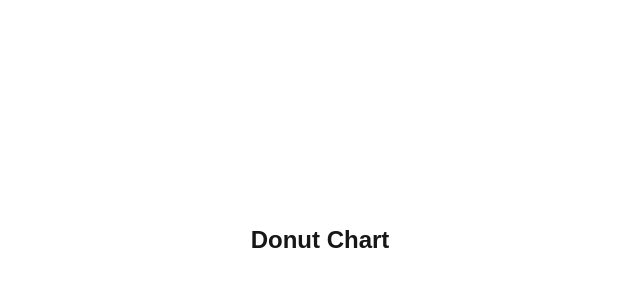
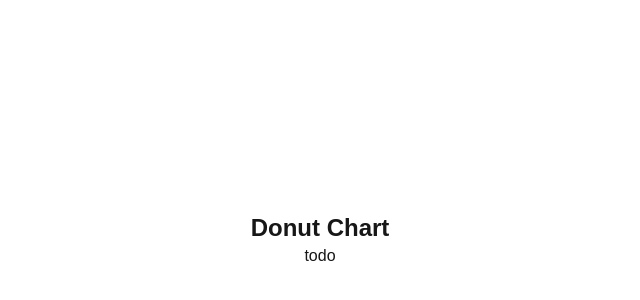
Before and after one commit to YaronVansteenkiste/VansteenkisteYaron_hybrid_topic, a Next.js app: page / in a window 1280 px wide. Shown: the part 160-460 px from the top of the page, without its empty margins (320-960 px from the left). Built offline with nearby package versions, Linux system fonts and the light colour scheme.

Commit message:
03/03: making project structure

```diff
--- /dev/null
+++ b/src/app/components/DonutChart.tsx
@@ -0,0 +1,5 @@
+export default function DonutChart() {
+    return (<div>
+        <p>todo</p>
+    </div>)
+}
--- a/src/app/page.tsx
+++ b/src/app/page.tsx
@@ -1,9 +1,11 @@
 import './globals.css';
+import DonutChart from './components/DonutChart';
 
 function App() {
   return (
     <div className='container flex flex-col items-center justify-center h-screen'>
       <h1 className='text-2xl font-bold'>Donut Chart</h1>
+      <DonutChart />
     </div>
   );
 }
```
